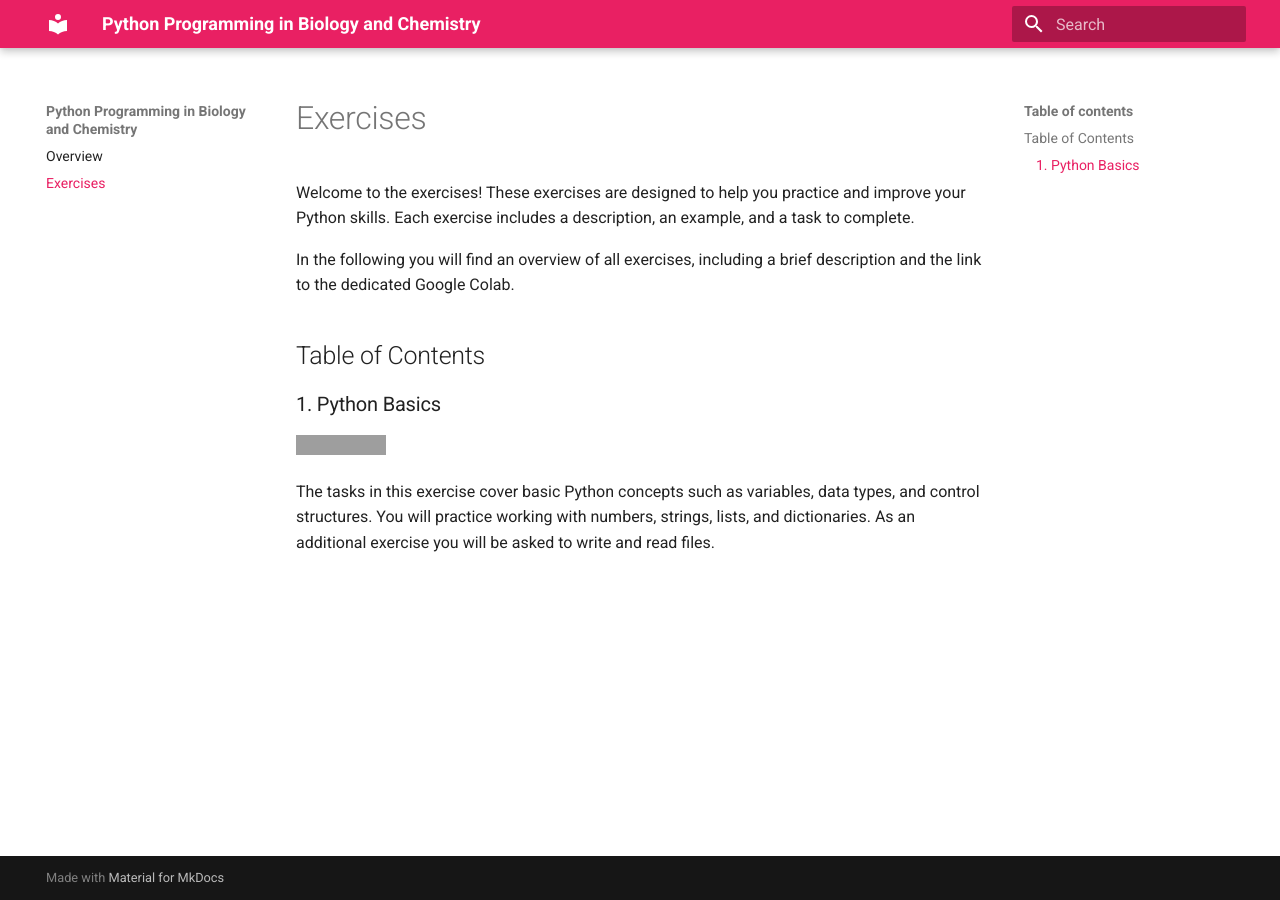
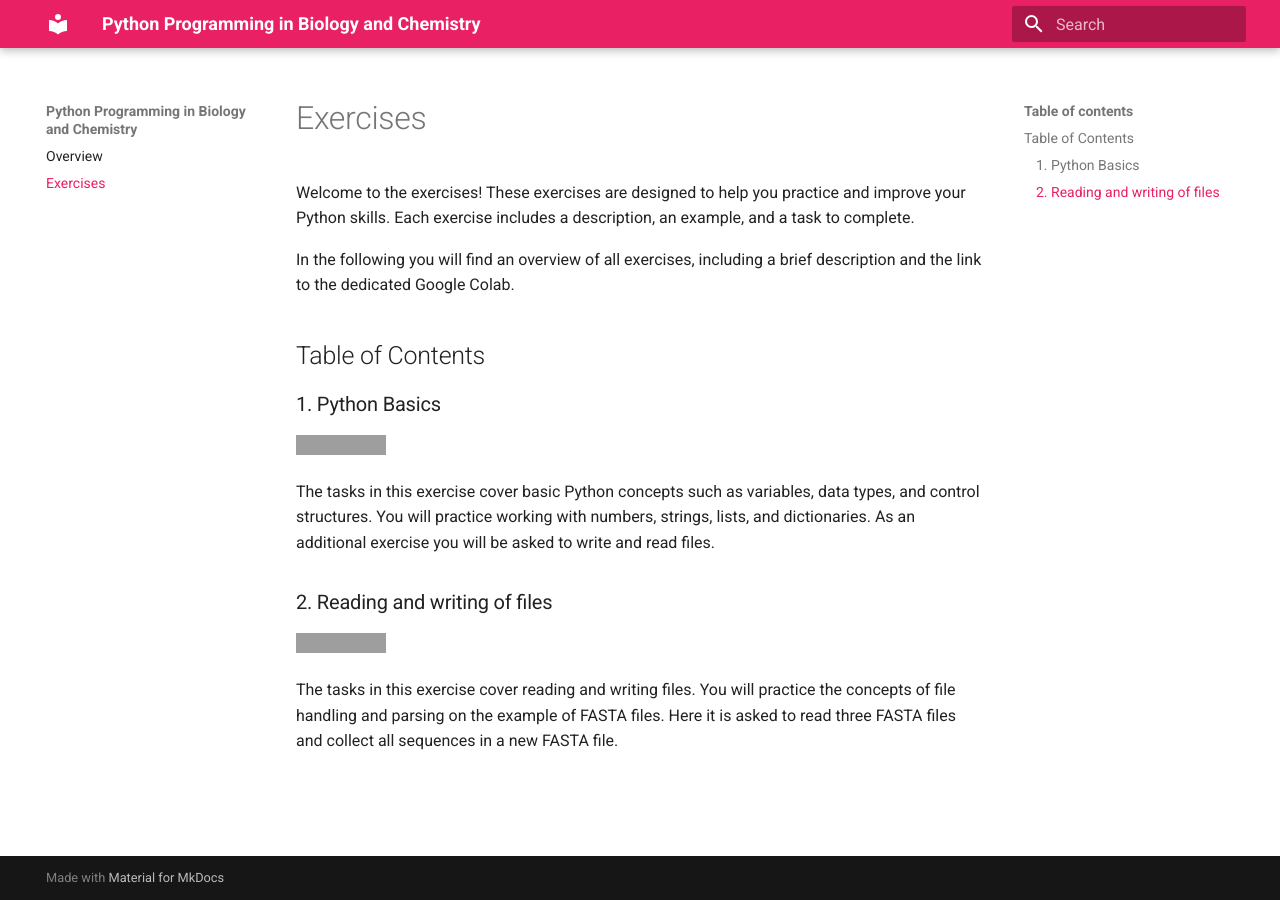
Before and after one commit to JR-1991/PythonProgrammingBio24, an MkDocs documentation site: the page built from docs/exercises.md, in a window 1280 px wide. Built offline with MkDocs 1.6.1 and Material for MkDocs 9.7.7, drawn with Linux system fonts in a browser that asks for light colours; grey boxes are pictures that could not be loaded.

Commit message:
added exercise 2

```diff
--- a/docs/exercises.md
+++ b/docs/exercises.md
@@ -11,3 +11,9 @@ In the following you will find an overview of all exercises, including a brief d
 [![](https://colab.research.google.com/assets/colab-badge.svg)](https://colab.research.google.com/github/JR-1991/PythonProgrammingBio24/blob/main/exercises/Exercise001.ipynb)
 
 The tasks in this exercise cover basic Python concepts such as variables, data types, and control structures. You will practice working with numbers, strings, lists, and dictionaries. As an additional exercise you will be asked to write and read files.
+
+### 2. Reading and writing of files
+
+[![](https://colab.research.google.com/assets/colab-badge.svg)](https://colab.research.google.com/github/JR-1991/PythonProgrammingBio24/blob/main/exercises/Exercise002.ipynb)
+
+The tasks in this exercise cover reading and writing files. You will practice the concepts of file handling and parsing on the example of FASTA files. Here it is asked to read three FASTA files and collect all sequences in a new FASTA file.
```
Also changed, not shown: 1 other file.
